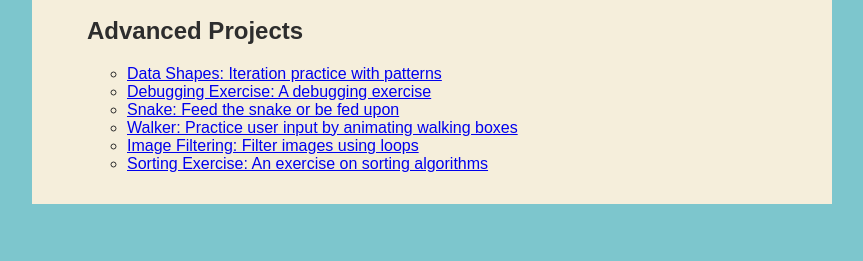
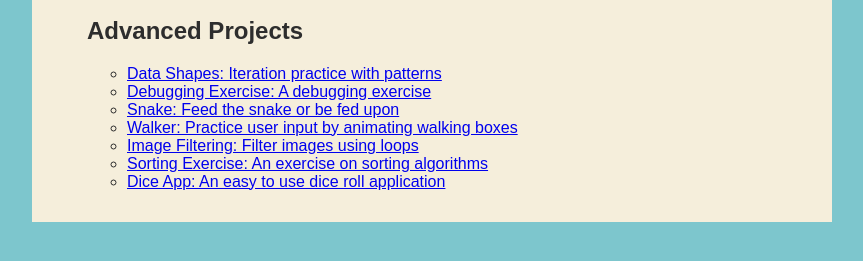
Before and after one commit to Jackson-canfield/jackson-canfield.github.io, a website: page portfolio.html in a window 1280 px wide. Shown: the part 431-692 px from the top of the page, without its empty margins (208-1071 px from the left). Drawn offline with Linux system fonts and the light colour scheme.

Commit message:
dice push

```diff
--- a/portfolio.html
+++ b/portfolio.html
@@ -102,6 +102,7 @@
                         <li><a href="asd-projects/walker">Walker: Practice user input by animating walking boxes</a></li>
                         <li><a href="asd-projects/image-filtering">Image Filtering: Filter images using loops</a></li>
                         <li><a href="asd-projects/sorting-exercise">Sorting Exercise: An exercise on sorting algorithms</a></li>
+                        <li><a href="asd-projects/dice-app/dice.html">Dice App: An easy to use dice roll application</a></li>
                     </ul>
                 </ul>
             </div>
```
